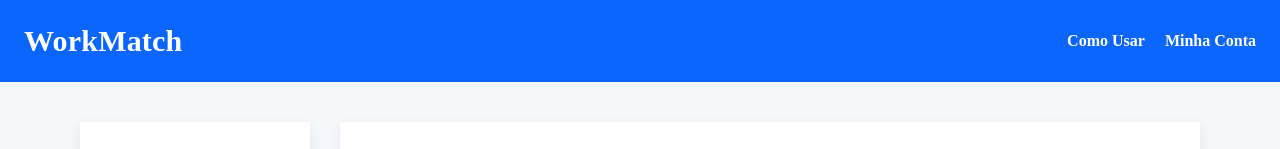
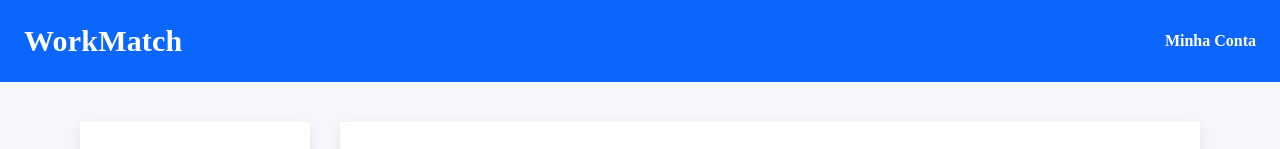
Before and after one commit to icaroBena/sistema-servicos, a React (Vite) app: page /account in a window 1280 px wide. Shown: the top 149 px of the page. Built offline with nearby package versions, Linux system fonts and the light colour scheme.

Commit message:
remoção como usar da navbar

```diff
--- a/src/components/Navbar.tsx
+++ b/src/components/Navbar.tsx
@@ -9,7 +9,6 @@ export default function Navbar() {
       <div className="wm-container">
         <h1 className="wm-brand">WorkMatch</h1>
         <nav className="wm-nav">
-          <a href="#" className="wm-nav-link">Como Usar</a>
           <a href="#" className="wm-nav-link" onClick={() => navigate('/account')}>Minha Conta</a>
         </nav>
       </div>
```
